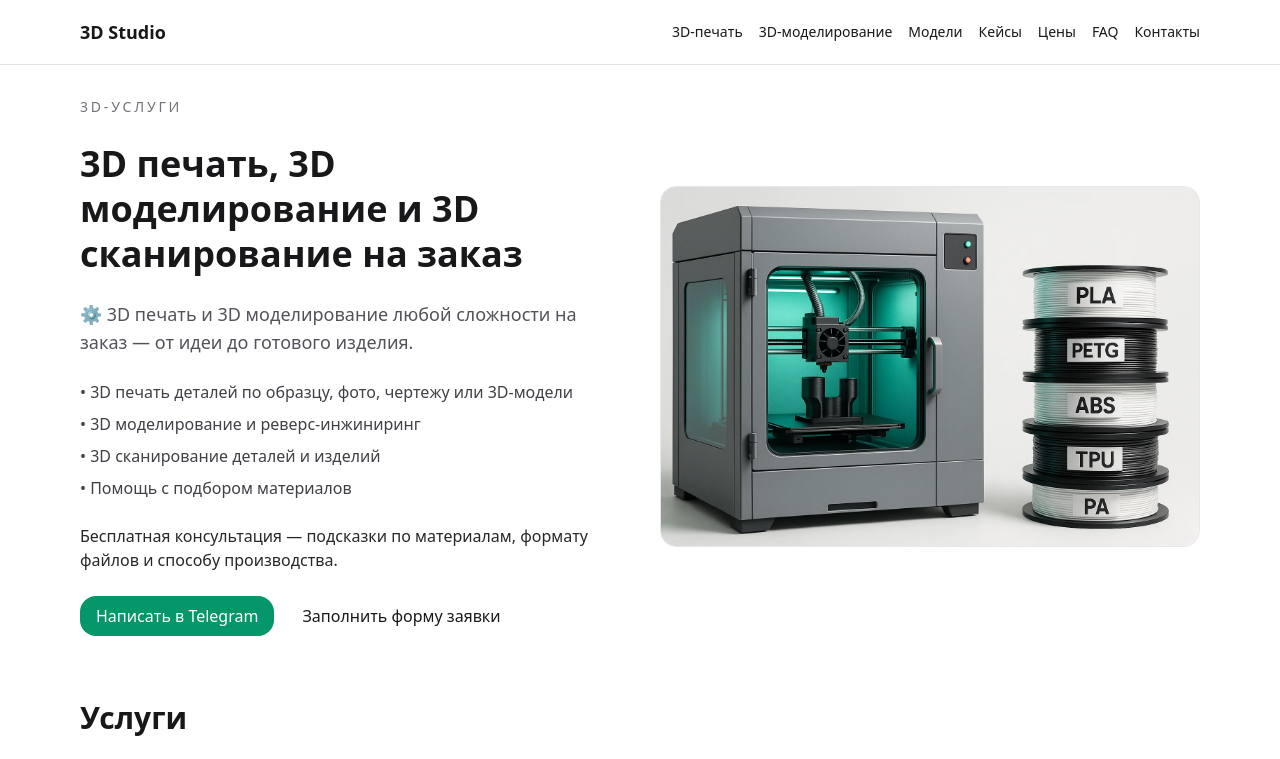
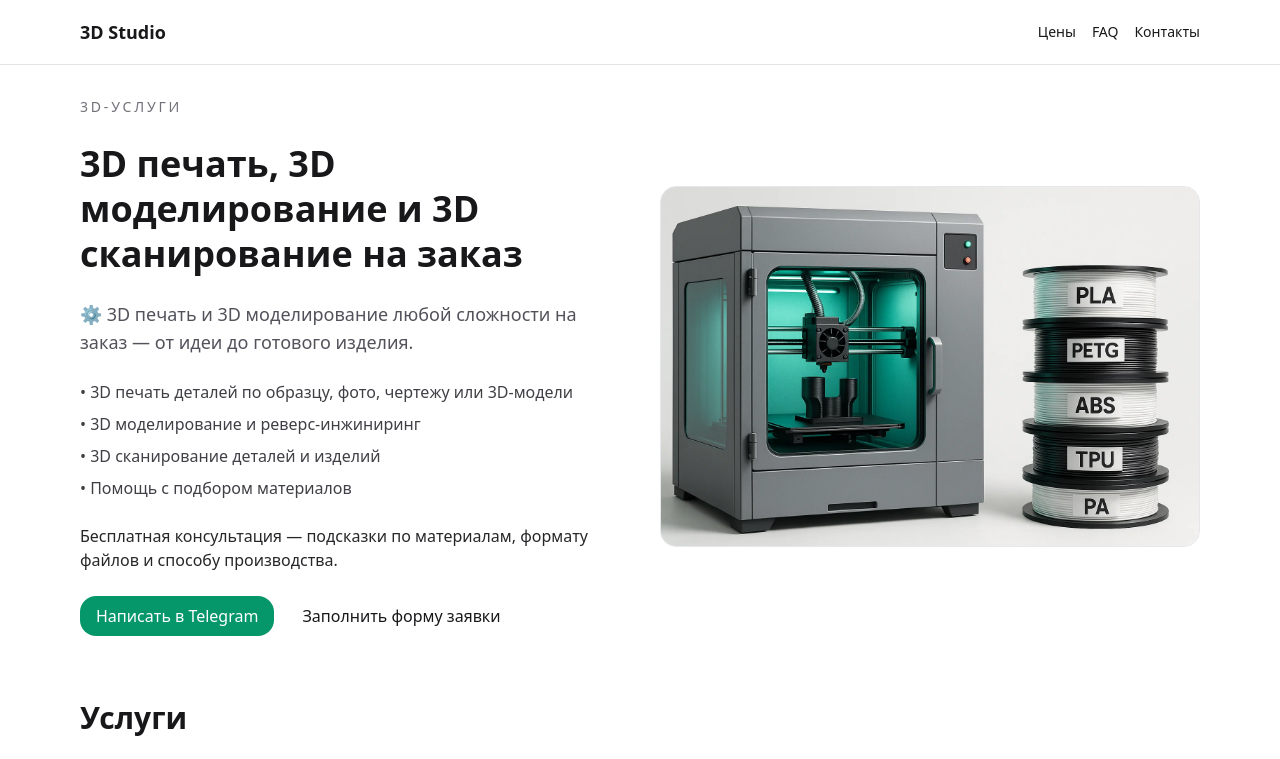
Before and after one commit to EvgenyShil/3d_site, a Next.js app: page / in a window 1280 px wide. Shown: the top 759 px of the page. Built offline with nearby package versions, Linux system fonts and the light colour scheme.

Commit message:
Hide unfinished nav links

```diff
--- a/components/Header.tsx
+++ b/components/Header.tsx
@@ -6,10 +6,6 @@ export default function Header(){
       <div className="container h-16 flex items-center justify-between">
         <Link href="/" className="font-semibold text-lg">3D Studio</Link>
         <nav className="flex gap-4 text-sm">
-          <Link href="/3d-print" className="hover:underline">3D-печать</Link>
-          <Link href="/3d-modeling" className="hover:underline">3D-моделирование</Link>
-          <Link href="/models" className="hover:underline">Модели</Link>
-          <Link href="/cases" className="hover:underline">Кейсы</Link>
           <Link href="/prices" className="hover:underline">Цены</Link>
           <Link href="/faq" className="hover:underline">FAQ</Link>
           <Link href="/contacts" className="hover:underline">Контакты</Link>
```
